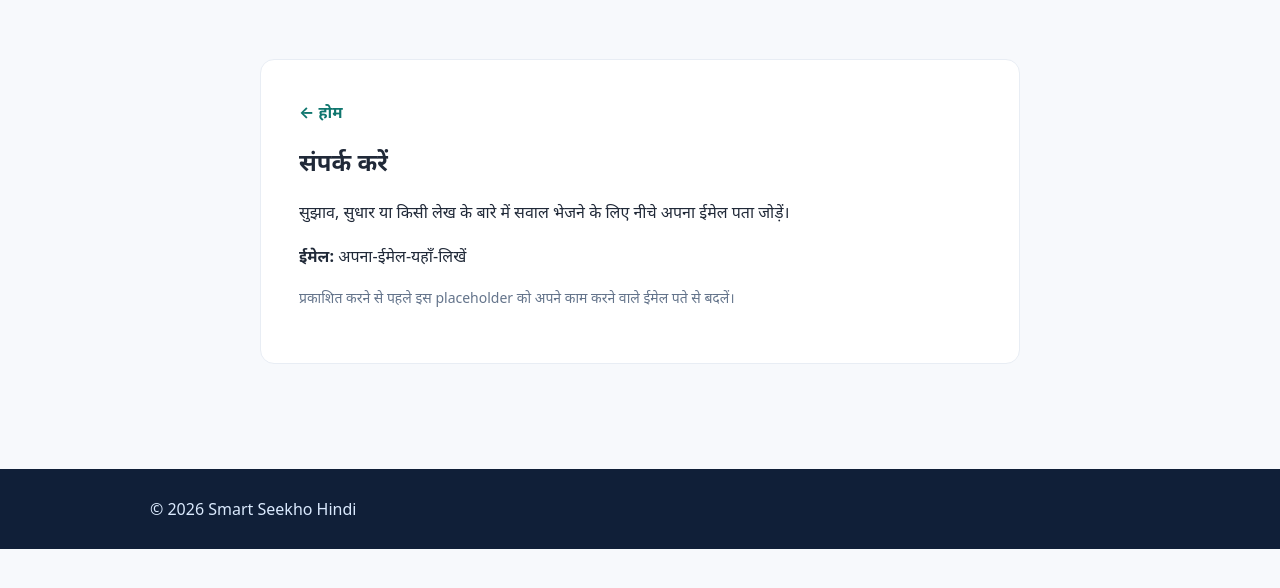
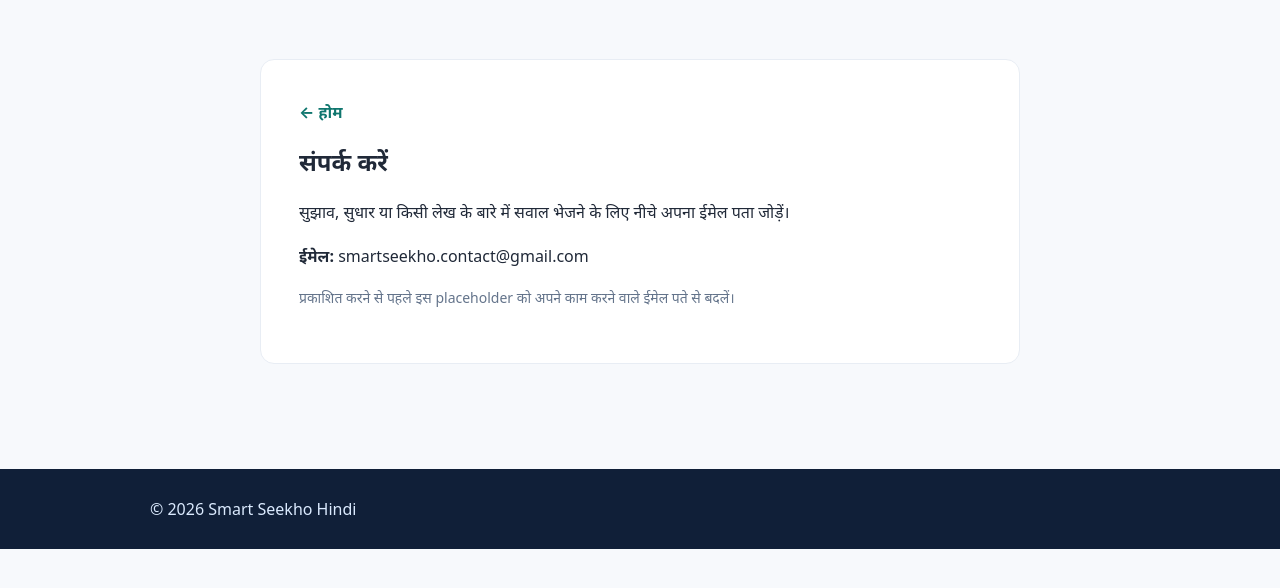
Before and after one commit to mudit-0/smart-seekho, a plain HTML site: page contact.html in a window 1280 px wide. Shown: the part 72-660 px from the top of the page. Drawn offline with Linux system fonts and the light colour scheme.

Commit message:
Update contact.html

```diff
--- a/contact.html
+++ b/contact.html
@@ -1 +1 @@
-<!doctype html><html lang="hi"><head><meta charset="utf-8"><meta name="viewport" content="width=device-width,initial-scale=1"><title>संपर्क | Smart Seekho Hindi</title><link rel="stylesheet" href="style.css"></head><body><header><div class="wrap nav"><a class="brand" href="index.html">Smart<span>Seekho</span></a><nav><a href="index.html">होम</a><a href="about.html">हमारे बारे में</a><a href="contact.html">संपर्क</a><a href="privacy.html">Privacy</a></nav></div></header><main class="wrap"><article class="article"><a class="back" href="index.html">← होम</a><h1>संपर्क करें</h1><p>सुझाव, सुधार या किसी लेख के बारे में सवाल भेजने के लिए नीचे अपना ईमेल पता जोड़ें।</p><p><strong>ईमेल:</strong> अपना-ईमेल-यहाँ-लिखें</p><p class="muted">प्रकाशित करने से पहले इस placeholder को अपने काम करने वाले ईमेल पते से बदलें।</p></article></main><footer><div class="wrap"><p>© 2026 Smart Seekho Hindi</p></div></footer></body></html>
+<!doctype html><html lang="hi"><head><meta charset="utf-8"><meta name="viewport" content="width=device-width,initial-scale=1"><title>संपर्क | Smart Seekho Hindi</title><link rel="stylesheet" href="style.css"></head><body><header><div class="wrap nav"><a class="brand" href="index.html">Smart<span>Seekho</span></a><nav><a href="index.html">होम</a><a href="about.html">हमारे बारे में</a><a href="contact.html">संपर्क</a><a href="privacy.html">Privacy</a></nav></div></header><main class="wrap"><article class="article"><a class="back" href="index.html">← होम</a><h1>संपर्क करें</h1><p>सुझाव, सुधार या किसी लेख के बारे में सवाल भेजने के लिए नीचे अपना ईमेल पता जोड़ें।</p><p><strong>ईमेल:</strong> smartseekho.contact@gmail.com</p><p class="muted">प्रकाशित करने से पहले इस placeholder को अपने काम करने वाले ईमेल पते से बदलें।</p></article></main><footer><div class="wrap"><p>© 2026 Smart Seekho Hindi</p></div></footer></body></html>
```
